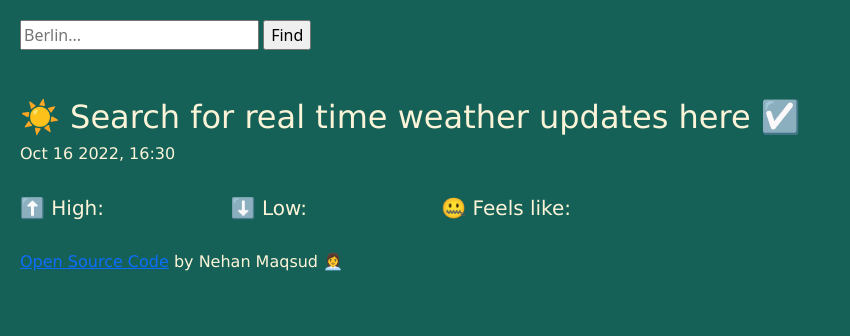
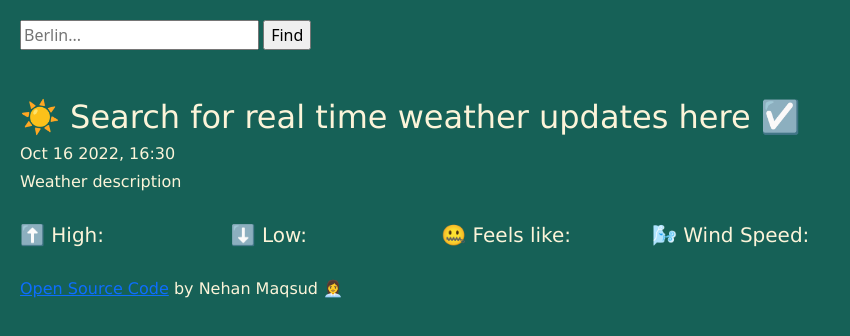
Before and after one commit to nehan94/my-weather-project, a plain HTML site: page index.html in a window 1280 px wide. Shown: the whole page, without its empty margins (0-850 px from the left). Drawn offline with nearby package versions, Linux system fonts and the light colour scheme.

Commit message:
Added wind + description

```diff
--- a/index.html
+++ b/index.html
@@ -52,6 +52,7 @@
         <div class="col-9">
           <h2 id="headline">☀️ Search for real time weather updates here ☑️</h2>
           <h6>Date today</h6>
+          <h6 class="description">Weather description</h6>
         </div>
       </div>
       <br />
@@ -59,6 +60,7 @@
         <div class="col-2" id="high"><h5>⬆️ High:</h5></div>
         <div class="col-2" id="low"><h5>⬇️ Low:</h5></div>
         <div class="col-2" id="feels"><h5>🤐 Feels like:</h5></div>
+        <div class="col-2" id="wind"><h5>🌬️ Wind Speed:</h5></div>
       </div>
     </div>
     <br />
```
